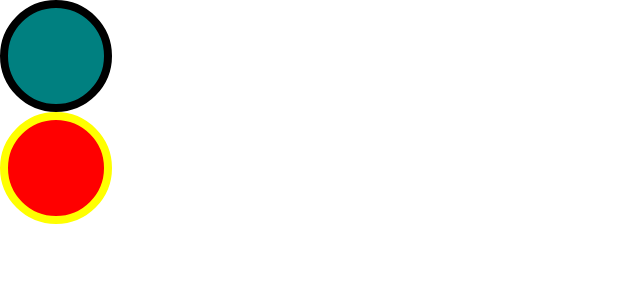
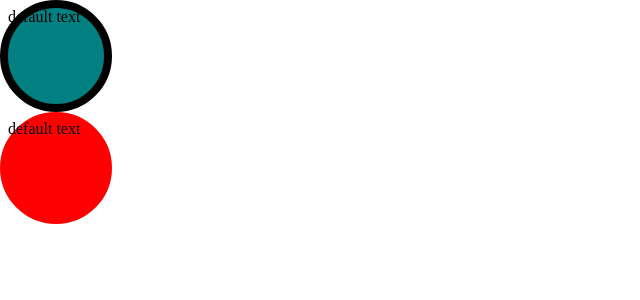
Before and after one commit to xowoony/study-typescript, a React (Create React App) app: page / in a window 1280 px wide. Shown: the top 300 px of the page, without its empty margins (0-640 px from the left). Built offline with nearby package versions, Linux system fonts and the light colour scheme.

Commit message:
argument 에서 default 값 설정 방법 (ES6 Javascript 구문)

```diff
--- a/src/Circle.tsx
+++ b/src/Circle.tsx
@@ -2,12 +2,13 @@
 // interface
 interface ContainerProps {
   bgColor: string; // CircleProps 상태랑 똑같이 만들어주어야 함.
-  borderColor?: string; // CircleProps 상태랑 똑같이 만들어주어야 함
+  borderColor: string; // CircleProps 상태랑 똑같이 만들어주어야 함
 }
 
 interface CircleProps {
   bgColor: string; // required. 필수적으로 사용해야함.
   borderColor?: string; // optional. 사용해도 되고 안해도 됨.
+  text?: string;
 }
 
 // styled-component
@@ -17,9 +18,8 @@
   background-color: ${(props) => props.bgColor};
   border-radius: 100px;
   border: 0.5rem solid ${(props) => props.borderColor};
-   // css에서 borderColor는 optional 상태가 아니다. optional 표시는 interface에서!
+  // css에서 borderColor는 optional 상태가 아니다. optional 표시는 interface에서!
 `;
-
 
 // Circle Props
 // bgColor의 타입은 CircleProps의 오브젝트다 라고 말해주고 있는격
@@ -27,9 +27,12 @@
 // borderColor는 optional이다. 위 interface에서 그렇게 정의해줬기 때문
 // borderColor={borderColor ?? "yellow"} 의 뜻
 // 사용자가 입력한 color를 따르겠지만, undefined면 yellow로 설정하겠다는 뜻.
-function Circle({ bgColor, borderColor }: CircleProps) {
-  return <Container bgColor={bgColor} borderColor={borderColor ?? "yellow"} />;
-
+function Circle({ bgColor, borderColor, text = "default text" }: CircleProps) {
+  return (
+    <Container bgColor={bgColor} borderColor={borderColor ?? bgColor}>
+      {text}
+    </Container>
+  );
 }
 
 export default Circle;
```
